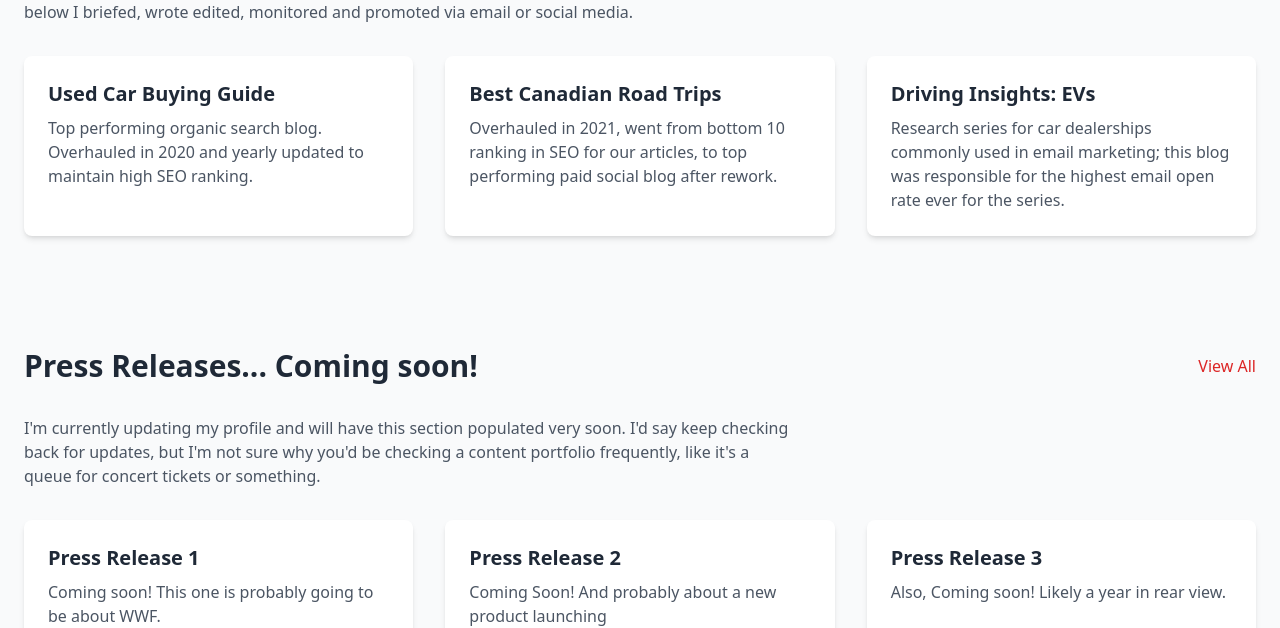
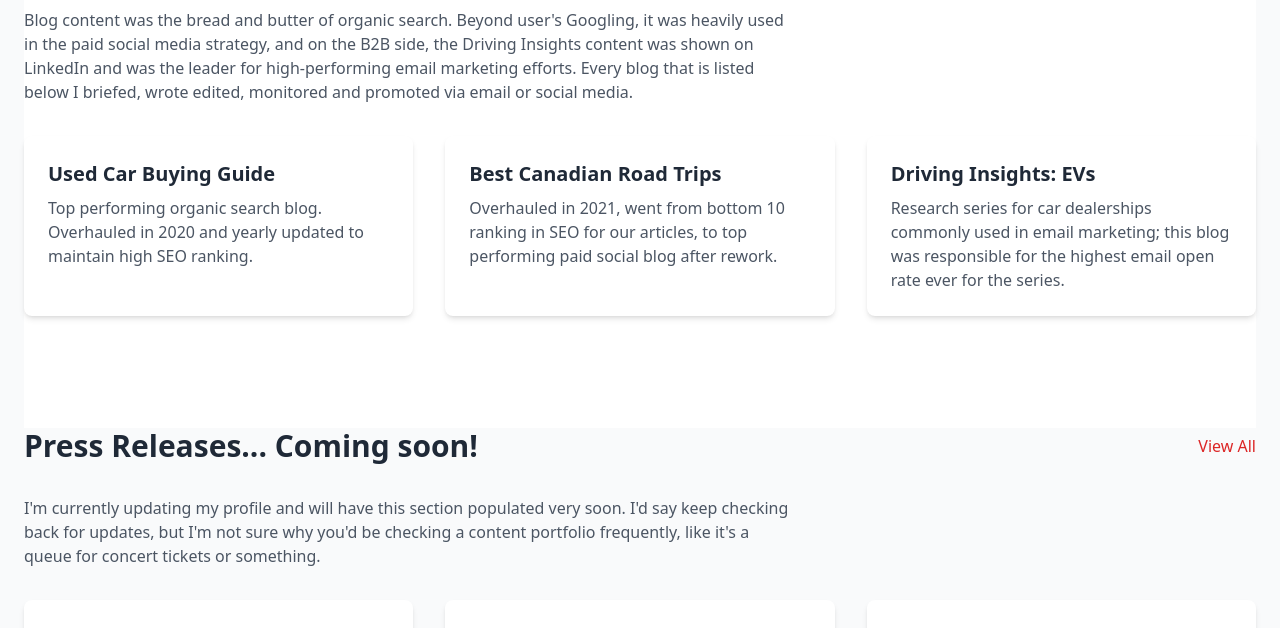
Before and after one commit to ThePatL/PersonalProfile, a plain HTML site: page portfolio/index.html in a window 1280 px wide. Shown: the part 492-1120 px from the top of the page. Drawn offline with nearby package versions, Linux system fonts and the light colour scheme.

Commit message:
Update index.html

```diff
--- a/portfolio/index.html
+++ b/portfolio/index.html
@@ -86,7 +86,7 @@
         </section>
 
         <!-- Blog Content Section -->
-        <section id="blog" class="mb-20">
+        <section id="blog" class="py-20 bg-white">
             <div class="flex justify-between items-center mb-8">
                 <h2 class="text-2xl md:text-3xl font-bold text-gray-800">Blog Content</h2>
                 <button id="toggleBlog" class="text-red-600 hover:text-red-800 font-medium">View All</button>
```
